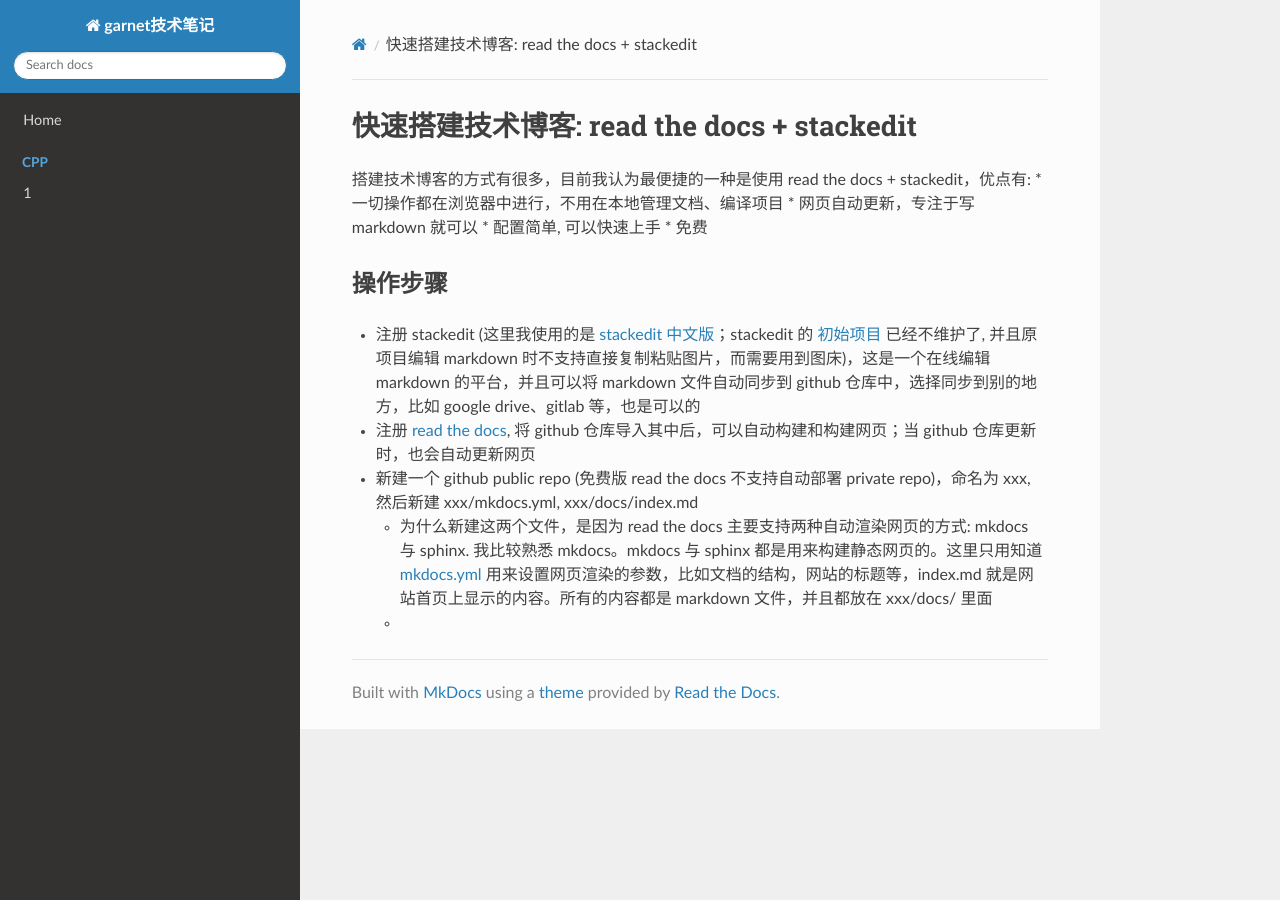
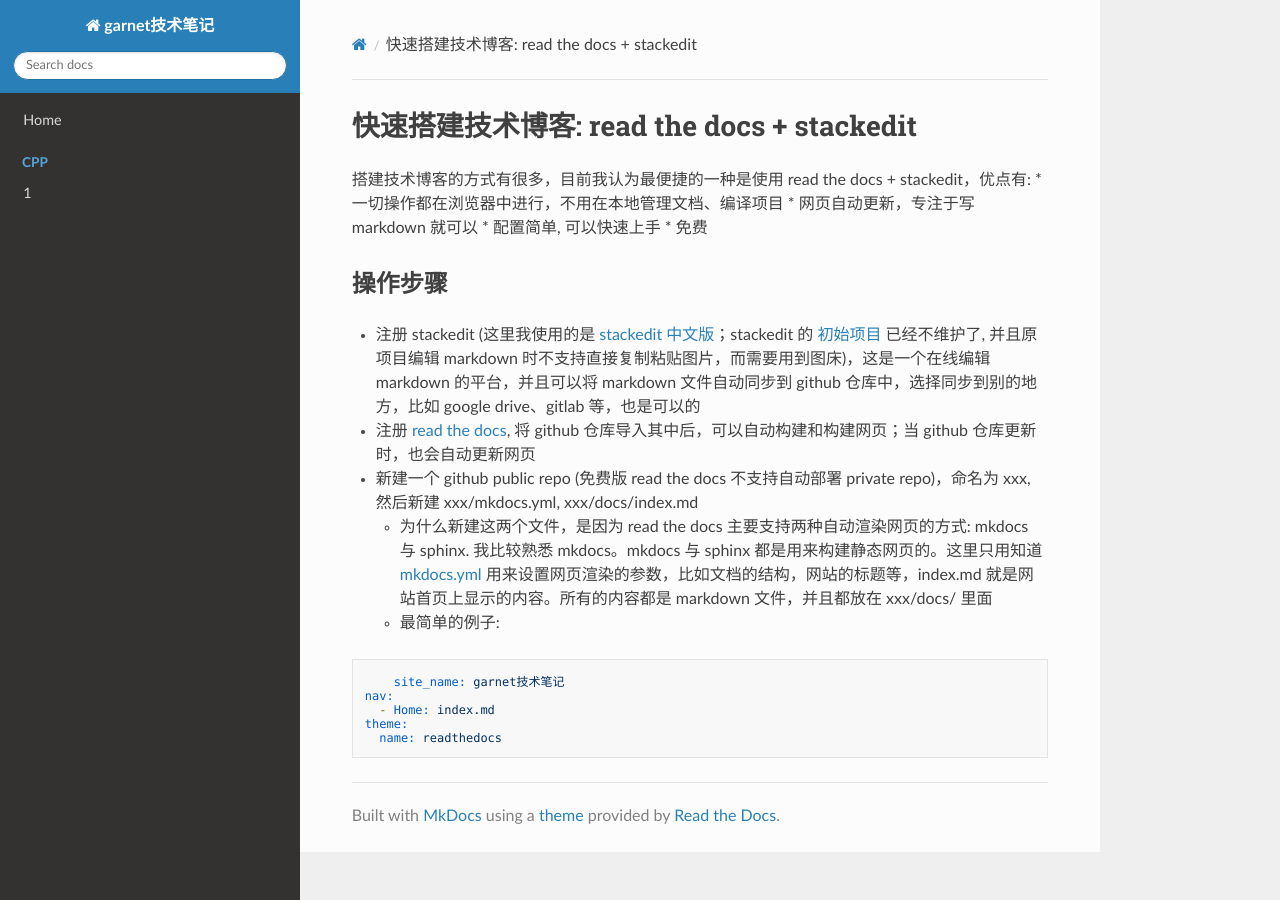
Before and after one commit to ymma98/technotes, an MkDocs documentation site: the page built from docs/杂谈/快速搭建技术博客: read the docs + stackedit.md, in a window 1280 px wide. Built offline with MkDocs 1.6.1, drawn with Linux system fonts in a browser that asks for light colours; nearby versions of some CDN libraries.

Commit message:
docs/杂谈/快速搭建技术博客: read the docs + stackedit.md updated from https://stackedit.cn/

````diff
--- a/docs/杂谈/快速搭建技术博客: read the docs + stackedit.md
+++ b/docs/杂谈/快速搭建技术博客: read the docs + stackedit.md
@@ -12,10 +12,18 @@
 * 注册 [read the docs](https://about.readthedocs.com/), 将 github 仓库导入其中后，可以自动构建和构建网页；当 github 仓库更新时，也会自动更新网页
 * 新建一个 github public repo (免费版 read the docs 不支持自动部署 private repo)，命名为 xxx, 然后新建 xxx/mkdocs.yml, xxx/docs/index.md
 	* 为什么新建这两个文件，是因为 read the docs 主要支持两种自动渲染网页的方式: mkdocs 与 sphinx. 我比较熟悉 mkdocs。mkdocs 与 sphinx 都是用来构建静态网页的。这里只用知道 [mkdocs.yml](https://www.mkdocs.org/user-guide/configuration/) 用来设置网页渲染的参数，比如文档的结构，网站的标题等，index.md 就是网站首页上显示的内容。所有的内容都是 markdown 文件，并且都放在 xxx/docs/ 里面
-	*
+	* 最简单的例子:
+
+```yml
+	site_name: garnet技术笔记
+nav:
+  - Home: index.md
+theme:
+  name: readthedocs
+```
 
 
 
 <!--stackedit_data:
-eyJoaXN0b3J5IjpbLTIyMjIyODgwM119
+eyJoaXN0b3J5IjpbMTkzMTc1Nzg2MF19
 -->
````
